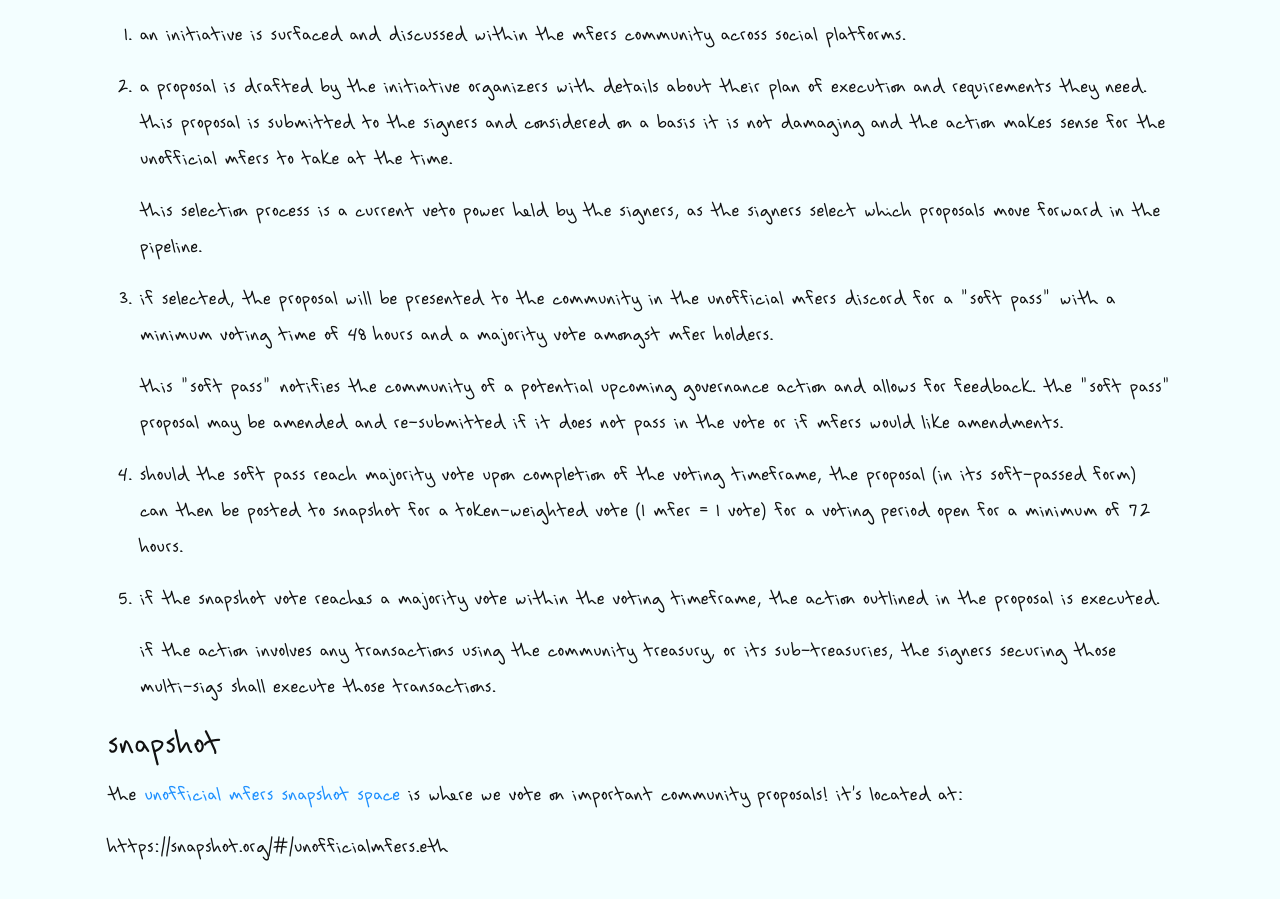
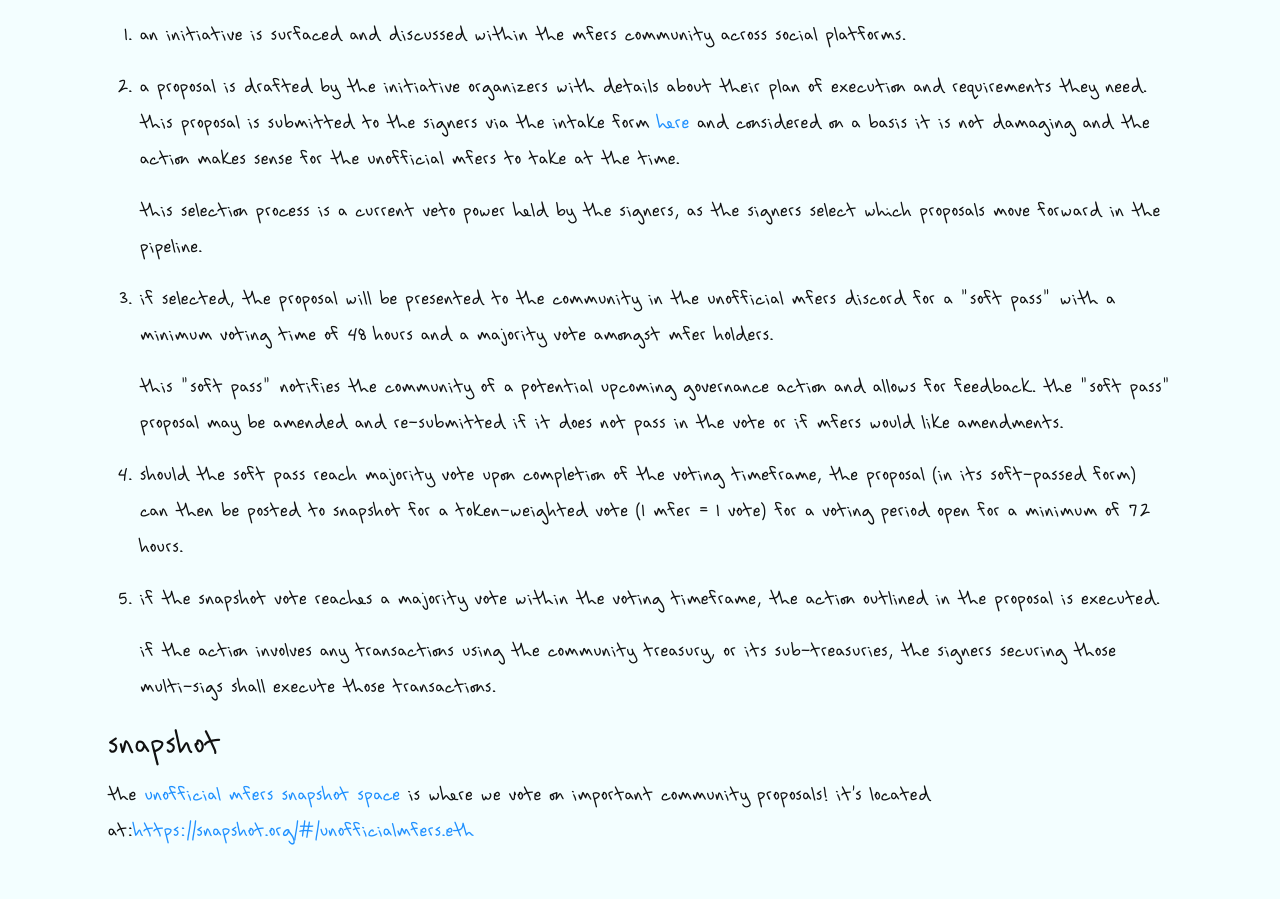
Before and after one commit to zhougsoft/unofficial-mfers-site, a Gatsby site: page /governance in a window 1280 px wide. Shown: the part 1732-2631 px from the top of the page. Built offline with nearby package versions, Linux system fonts and the light colour scheme; Gatsby itself is replaced by a stand-in of ours.

Commit message:
added link and fixed link
added link to submitmfer.xyz site for proposal submission; and
fixed link to SnapShot space at bottom of page <3

```diff
--- a/src/pages/governance.js
+++ b/src/pages/governance.js
@@ -133,7 +133,7 @@ const GovernancePage = () => {
 							<p>
 								A proposal is drafted by the initiative organizers with details
 								about their plan of execution and requirements they need. This
-								proposal is submitted to the signers and considered on a basis it
+								proposal is submitted to the signers via the intake form <a href="https://www.submitmfer.xyz" target="_blank">here</a> and considered on a basis it
 								is not damaging and the action makes sense for the unofficial
 								mfers to take at the time.
 							</p>
@@ -184,8 +184,9 @@ const GovernancePage = () => {
 							unofficial mfers SnapShot space
 						</ExtLink>{' '}
 						is where we vote on important community proposals! It's located at:
+						<a href={SNAPSHOT_LINK}>{SNAPSHOT_LINK}</a>
 					</p>
-					{SNAPSHOT_LINK}
+
 				</div>
 			</PageContainer>
 		</Layout>
```
